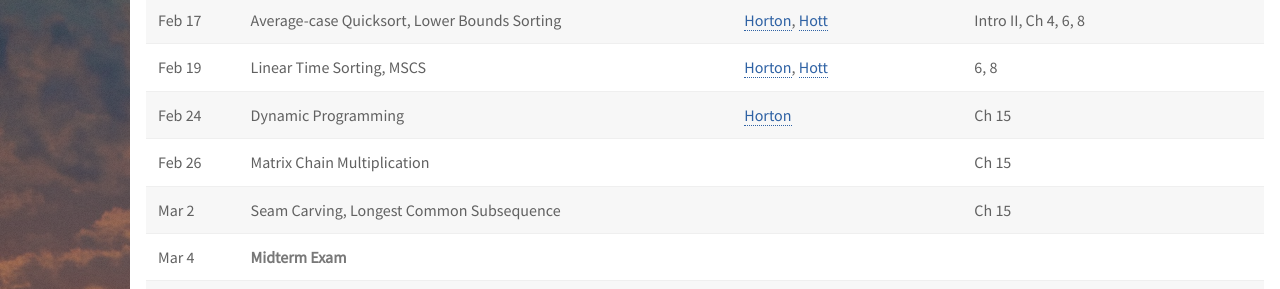
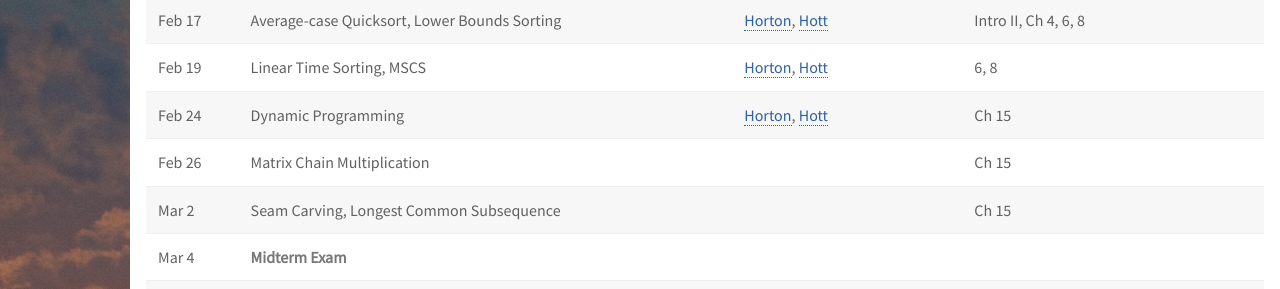
Before and after one commit to deternitydx/uvacs4102, a Jekyll site: the page built from index.md, in a window 1280 px wide and 900 px high, scrolled down 889 px. Shown: the part 155-444 px from the top of the window. Built offline with Jekyll 4.4.1, drawn with Linux system fonts in a browser that asks for light colours; nearby versions of some CDN libraries; library files that are not in the unit come from our copies.

Commit message:
Added Robbie's lecture 12

```diff
--- a/index.md
+++ b/index.md
@@ -40,7 +40,7 @@ This is a tentative full-semester schedule of topics addressed.  As we go throug
 | Feb 12  | Median of Medians, Randomized Quicksort, Sorting | [Horton](lectures/horton/L9_horton.pdf), [Hott](lectures/robbie/l9.pdf)                                                 | Ch 7, 8              |          |
 | Feb 17  | Average-case Quicksort, Lower Bounds Sorting     | [Horton](lectures/horton/L10.pdf), [Hott](lectures/robbie/l10.pdf)                                                      | Intro II, Ch 4, 6, 8 |          |
 | Feb 19  | Linear Time Sorting, MSCS                        | [Horton](lectures/horton/L11.pdf), [Hott](lectures/robbie/l11.pdf)                                                      | 6, 8                 |          |
-| Feb 24  | Dynamic Programming                              | [Horton](lectures/horton/L12.pdf)                                                                                       | Ch 15                |          |
+| Feb 24  | Dynamic Programming                              | [Horton](lectures/horton/L12.pdf), [Hott](lectures/robbie/l12.pdf)                                                      | Ch 15                |          |
 | Feb 26  | Matrix Chain Multiplication                      |                                                                                                                         | Ch 15                |          |
 | Mar 2   | Seam Carving, Longest Common Subsequence         |                                                                                                                         | Ch 15                |          |
 | Mar 4   | **Midterm Exam**                                 |                                                                                                                         |                      |          |
```
Also changed, not shown: 1 other file.
